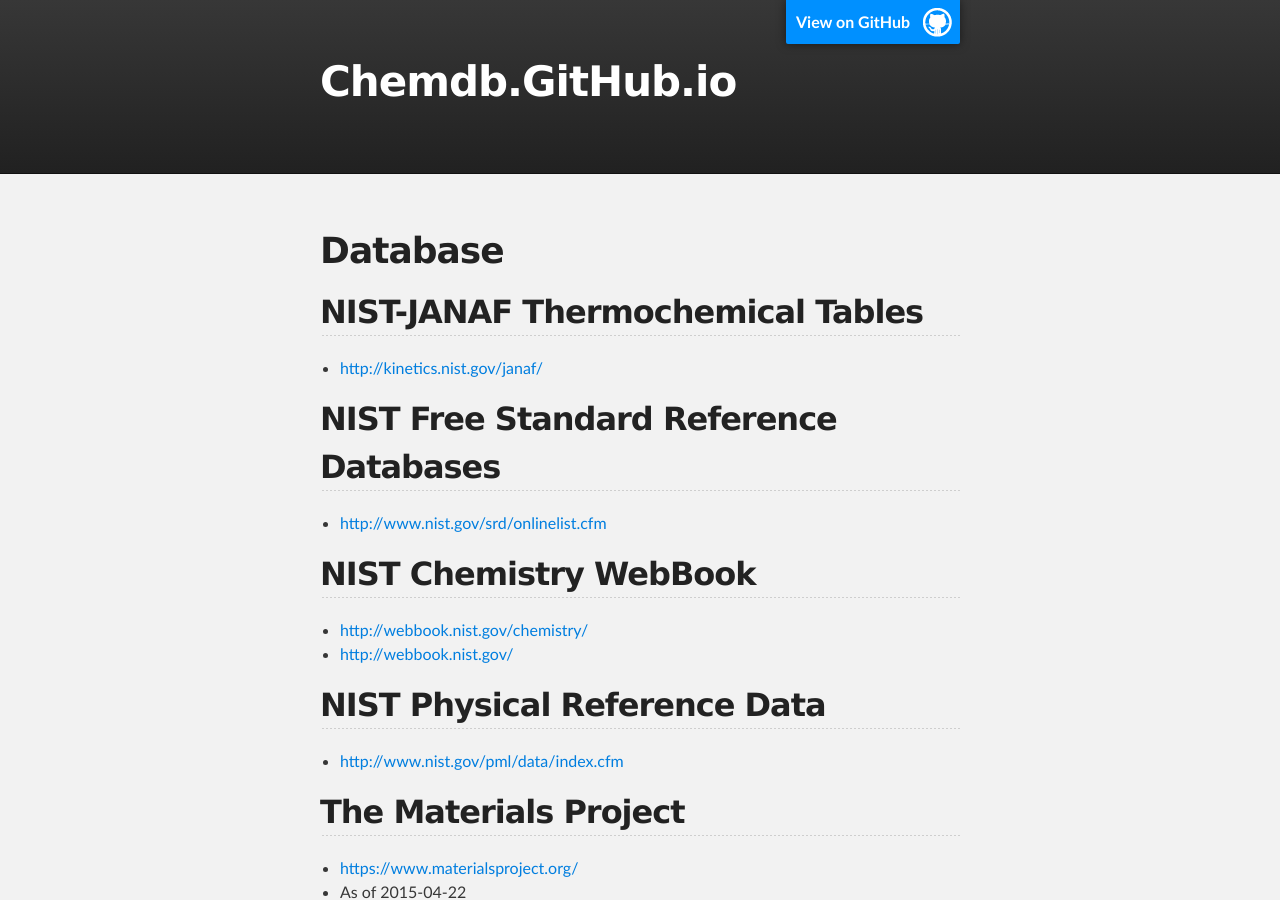
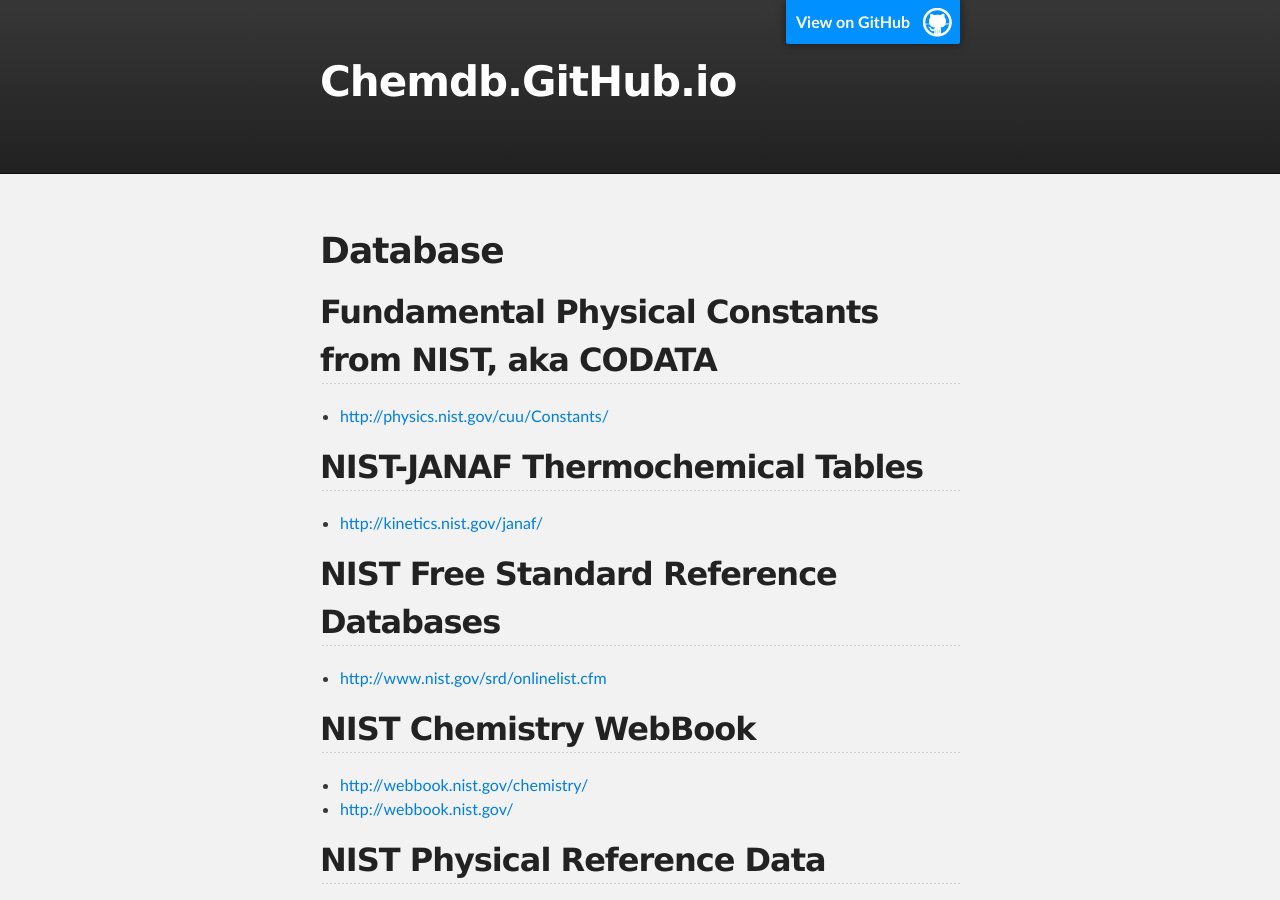
Before and after one commit to chemdb/chemdb.github.io, a Jekyll site: the page built from database.md, in a window 1280 px wide and 900 px high. Built offline with Jekyll 4.4.1, drawn with Linux system fonts in a browser that asks for light colours.

Commit message:
add CODATA

```diff
--- a/database.md
+++ b/database.md
@@ -3,6 +3,9 @@
 ---
 
 # Database
+
+## Fundamental Physical Constants from NIST, aka CODATA
+* [http://physics.nist.gov/cuu/Constants/](http://physics.nist.gov/cuu/Constants/)
 
 ## NIST-JANAF Thermochemical Tables
 * [http://kinetics.nist.gov/janaf/](http://kinetics.nist.gov/janaf/)
```
